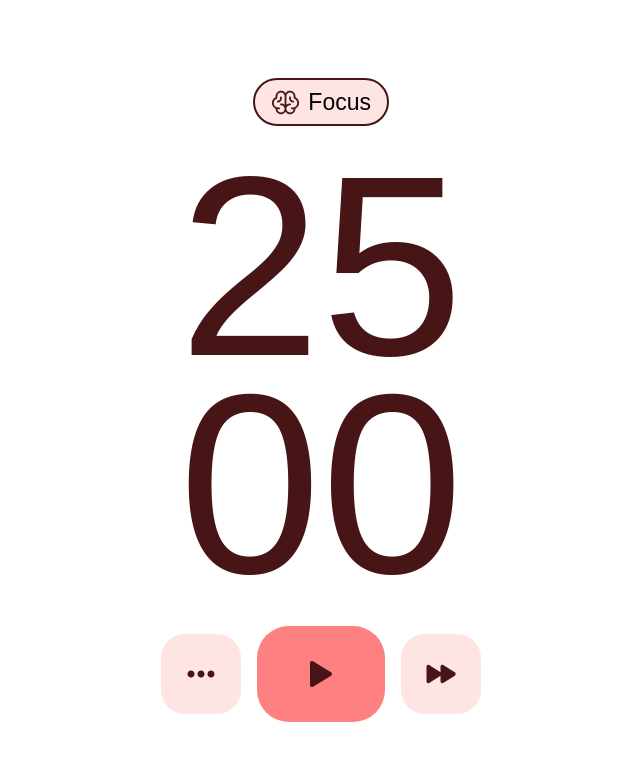
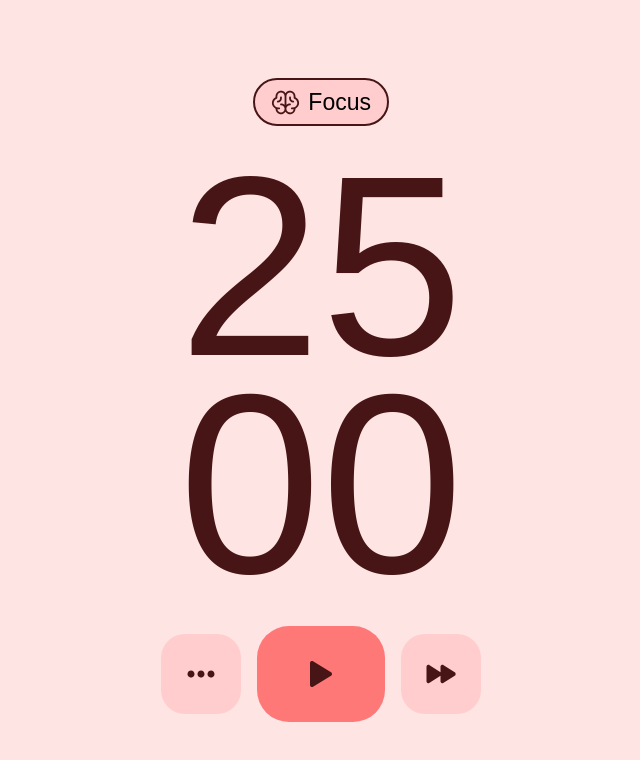
Before and after one commit to roman-mirzoian/pomodoro-timer, a React (Create React App) app: page / in a window 1280 px wide. Shown: the top 760 px of the page, without its empty margins (319-959 px from the left). Built offline with nearby package versions, Linux system fonts and the light colour scheme.

Commit message:
feat: add changing app status functionality, refactor code

```diff
--- a/src/components/ControlButtons.tsx
+++ b/src/components/ControlButtons.tsx
@@ -8,9 +8,12 @@ interface ControlButtonsProps {}
 
 // @renderOn
 const ControlButtons: FunctionComponent<ControlButtonsProps> = () => {
-  const { appState } = useAppSelector((state) => state.timerReducer);
-  const { changeAppState } = timerSlice.actions;
+  const { appState, appStatus, isShortBreakCompleted } = useAppSelector(
+    (state) => state.timerReducer
+  );
+  const { changeAppState, changeAppStatus } = timerSlice.actions;
   const dispatch = useAppDispatch();
+  console.log({ appStatus, isShortBreakCompleted });
 
   function handlePlayButtonClick() {
     if (appState === AppState.PAUSE || appState === AppState.STOP) {
@@ -22,22 +25,40 @@ const ControlButtons: FunctionComponent<ControlButtonsProps> = () => {
   }
 
   function handleNextButtonClick() {
+    if (appStatus === AppStatus.FOCUS && isShortBreakCompleted) {
+      dispatch(changeAppStatus(AppStatus.LONG_BREAK));
+    }
+    if (appStatus === AppStatus.FOCUS && !isShortBreakCompleted) {
+      dispatch(changeAppStatus(AppStatus.SHORT_BREAK));
+    }
+    if (
+      appStatus === AppStatus.SHORT_BREAK ||
+      appStatus === AppStatus.LONG_BREAK
+    ) {
+      dispatch(changeAppStatus(AppStatus.FOCUS));
+    }
+  }
 
-  }
+  function handleSettingButtonClick() {}
 
   return (
     <div className="flex items-center gap-x-4">
       <CommonButton
-        state={AppStatus.FOCUS}
+        appStatus={appStatus}
         buttonName={ButtonName.SETTINGS}
+        onClick={handleSettingButtonClick}
       />
       <CommonButton
         appState={appState}
-        state={AppStatus.FOCUS}
+        appStatus={appStatus}
         buttonName={ButtonName.PLAY}
         onClick={handlePlayButtonClick}
       />
-      <CommonButton state={AppStatus.FOCUS} buttonName={ButtonName.NEXT} />
+      <CommonButton
+        appStatus={appStatus}
+        buttonName={ButtonName.NEXT}
+        onClick={handleNextButtonClick}
+      />
     </div>
   );
 };
--- a/src/components/Pomodoro.tsx
+++ b/src/components/Pomodoro.tsx
@@ -1,9 +1,10 @@
-import { FunctionComponent } from "react";
+import { FC } from "react";
 import Status from "./Status";
 import Timer from "./Times";
 import ControlButtons from "./ControlButtons";
 import "../index.css";
-import { appBackground } from "../constants";
+import { useAppSelector } from "../hooks/redux";
+import { AppStatus } from "../types/types";
 
 // @cssOn
 const mainStyle =
@@ -13,14 +14,22 @@ const mainStyle =
 interface PomodoroProps {}
 
 // @renderOn
-const Pomodoro: FunctionComponent<PomodoroProps> = () => {
-  const state = "focus";
+const Pomodoro: FC<PomodoroProps> = () => {
+  const { appStatus } = useAppSelector((state) => state.timerReducer);
+
   let appBackgroundStyle;
-  switch (state) {
-    case "focus":
-      appBackgroundStyle = `${mainStyle} ${appBackground}`;
+  switch (appStatus) {
+    case AppStatus.FOCUS:
+      appBackgroundStyle = `${mainStyle} bg-focusBg`;
+      break;
+    case AppStatus.SHORT_BREAK:
+      appBackgroundStyle = `${mainStyle} bg-shortBreakBg`;
+      break;
+    case AppStatus.LONG_BREAK:
+      appBackgroundStyle = `${mainStyle} bg-longBreakBg`;
       break;
   }
+
   return (
     <div className={appBackgroundStyle}>
       <Status />
--- /dev/null
+++ b/src/ui/Buttons/ButtonsView.tsx
@@ -0,0 +1,67 @@
+export function PlayButtonView({ color }: { color: string }) {
+  return (
+    <svg
+      width="22"
+      height="26"
+      viewBox="0 0 22 26"
+      fill="none"
+      xmlns="http://www.w3.org/2000/svg"
+    >
+      <path
+        d="M22 13C21.9992 13.3439 21.9104 13.6818 21.7419 13.9816C21.5734 14.2814 21.3309 14.533 21.0375 14.7125L3.03749 25.7C2.73766 25.89 2.3914 25.9939 2.0365 26.0006C1.68159 26.0072 1.33169 25.9162 1.02499 25.7375C0.713758 25.5667 0.454302 25.3152 0.273924 25.0095C0.093547 24.7037 -0.00108208 24.355 -6.18584e-06 24V1.99996C-0.00108208 1.64496 0.093547 1.29623 0.273924 0.990471C0.454302 0.684709 0.713758 0.433218 1.02499 0.26246C1.33169 0.0837584 1.68159 -0.00725329 2.0365 -0.000640198C2.3914 0.00597289 2.73766 0.109956 3.03749 0.29996L21.0375 11.2875C21.3309 11.4669 21.5734 11.7185 21.7419 12.0183C21.9104 12.3181 21.9992 12.6561 22 13Z"
+        fill={color}
+      />
+    </svg>
+  );
+}
+
+export function PauseButtonView({ color }: { color: string }) {
+  return (
+    <svg
+      width="22"
+      height="24"
+      viewBox="0 0 22 24"
+      fill="none"
+      xmlns="http://www.w3.org/2000/svg"
+    >
+      <path
+        d="M22 2V22C22 22.5304 21.7893 23.0391 21.4142 23.4142C21.0391 23.7893 20.5304 24 20 24H15.5C14.9696 24 14.4609 23.7893 14.0858 23.4142C13.7107 23.0391 13.5 22.5304 13.5 22V2C13.5 1.46957 13.7107 0.960859 14.0858 0.585786C14.4609 0.210714 14.9696 0 15.5 0H20C20.5304 0 21.0391 0.210714 21.4142 0.585786C21.7893 0.960859 22 1.46957 22 2ZM6.5 0H2C1.46957 0 0.960859 0.210714 0.585786 0.585786C0.210714 0.960859 0 1.46957 0 2V22C0 22.5304 0.210714 23.0391 0.585786 23.4142C0.960859 23.7893 1.46957 24 2 24H6.5C7.03043 24 7.53914 23.7893 7.91421 23.4142C8.28929 23.0391 8.5 22.5304 8.5 22V2C8.5 1.46957 8.28929 0.960859 7.91421 0.585786C7.53914 0.210714 7.03043 0 6.5 0Z"
+        fill={color}
+      />
+    </svg>
+  );
+}
+
+export function NextButtonView({ color }: { color: string }) {
+  return (
+    <svg
+      width="30"
+      height="20"
+      viewBox="0 0 30 20"
+      fill="none"
+      xmlns="http://www.w3.org/2000/svg"
+    >
+      <path
+        d="M29.65 10.0001C29.6515 10.3353 29.5687 10.6656 29.4093 10.9604C29.2498 11.2553 29.0188 11.5054 28.7375 11.6876L17.5875 18.8501C17.2849 19.0462 16.935 19.1568 16.5747 19.1703C16.2144 19.1837 15.8571 19.0995 15.5408 18.9266C15.2244 18.7537 14.9607 18.4985 14.7774 18.188C14.5942 17.8774 14.4984 17.5232 14.5 17.1626V11.8376L3.58749 18.8501C3.28491 19.0462 2.93496 19.1568 2.57467 19.1703C2.21438 19.1837 1.85714 19.0995 1.54077 18.9266C1.2244 18.7537 0.960655 18.4985 0.777442 18.188C0.594229 17.8774 0.498364 17.5232 0.49999 17.1626V2.83763C0.498364 2.47709 0.594229 2.12282 0.777442 1.8123C0.960655 1.50177 1.2244 1.24655 1.54077 1.07364C1.85714 0.900722 2.21438 0.816543 2.57467 0.830009C2.93496 0.843475 3.28491 0.954083 3.58749 1.15013L14.5 8.16263V2.83763C14.4984 2.47709 14.5942 2.12282 14.7774 1.8123C14.9607 1.50177 15.2244 1.24655 15.5408 1.07364C15.8571 0.900722 16.2144 0.816543 16.5747 0.830009C16.935 0.843475 17.2849 0.954083 17.5875 1.15013L28.7375 8.31263C29.0188 8.4949 29.2498 8.74496 29.4093 9.03983C29.5687 9.3347 29.6515 9.66492 29.65 10.0001Z"
+        fill={color}
+      />
+    </svg>
+  );
+}
+
+export function SettingsButtonView({ color }: { color: string }) {
+  return (
+    <svg
+      width="28"
+      height="8"
+      viewBox="0 0 28 8"
+      fill="none"
+      xmlns="http://www.w3.org/2000/svg"
+    >
+      <path
+        d="M17.5 4C17.5 4.69223 17.2947 5.36892 16.9101 5.94449C16.5256 6.52007 15.9789 6.96867 15.3394 7.23357C14.6999 7.49848 13.9961 7.56779 13.3172 7.43275C12.6383 7.2977 12.0146 6.96435 11.5251 6.47487C11.0356 5.98539 10.7023 5.36175 10.5673 4.68281C10.4322 4.00388 10.5015 3.30015 10.7664 2.66061C11.0313 2.02107 11.4799 1.47444 12.0555 1.08986C12.6311 0.705271 13.3078 0.5 14 0.5C14.9272 0.503294 15.8156 0.873101 16.4712 1.52877C17.1269 2.18443 17.4967 3.07275 17.5 4ZM4 0.5C3.30777 0.5 2.63108 0.705271 2.0555 1.08986C1.47993 1.47444 1.03133 2.02107 0.766421 2.66061C0.501515 3.30015 0.432203 4.00388 0.567251 4.68281C0.702299 5.36175 1.03564 5.98539 1.52513 6.47487C2.01461 6.96435 2.63825 7.2977 3.31718 7.43275C3.99612 7.56779 4.69985 7.49848 5.33939 7.23357C5.97893 6.96867 6.52556 6.52007 6.91014 5.94449C7.29473 5.36892 7.5 4.69223 7.5 4C7.49671 3.07275 7.1269 2.18443 6.47123 1.52877C5.81557 0.873101 4.92724 0.503294 4 0.5ZM24 0.5C23.3078 0.5 22.6311 0.705271 22.0555 1.08986C21.4799 1.47444 21.0313 2.02107 20.7664 2.66061C20.5015 3.30015 20.4322 4.00388 20.5673 4.68281C20.7023 5.36175 21.0356 5.98539 21.5251 6.47487C22.0146 6.96435 22.6383 7.2977 23.3172 7.43275C23.9961 7.56779 24.6999 7.49848 25.3394 7.23357C25.9789 6.96867 26.5256 6.52007 26.9101 5.94449C27.2947 5.36892 27.5 4.69223 27.5 4C27.4967 3.07275 27.1269 2.18443 26.4712 1.52877C25.8156 0.873101 24.9272 0.503294 24 0.5Z"
+        fill={color}
+      />
+    </svg>
+  );
+}
--- a/src/ui/Buttons/CommonButton.module.css
+++ b/src/ui/Buttons/CommonButton.module.css
@@ -1,9 +1,11 @@
-.focusMainBackground {
-  background: rgba(255, 76, 76, 0.15);
-  border-radius: 24px;
+.focusPlayBackground {
+  background: rgba(255, 76, 76, 0.71);
 }
 
-.focusPlayBackground {
-  background: rgba(255, 76, 76, 0.71);
-  border-radius: 32px;
+.shortBreakPlayBackground {
+  background: rgba(77, 218, 110, 0.62);
 }
+
+.longBreakPlayBackground {
+  background: rgba(76, 172, 255, 0.62);
+}
--- a/src/ui/Buttons/CommonButton.tsx
+++ b/src/ui/Buttons/CommonButton.tsx
@@ -1,38 +1,95 @@
-import { FunctionComponent } from "react";
+import { FC } from "react";
 import { AppState, ButtonName, AppStatus } from "../../types/types";
 import styles from "./CommonButton.module.css";
 import { ITEM_COLORS } from "../../constants";
+import {
+  NextButtonView,
+  PauseButtonView,
+  PlayButtonView,
+  SettingsButtonView,
+} from "./ButtonsView";
 
 // @cssOn
-const playBtnStyle = "w-[128px] h-[96px] flex justify-center items-center";
-const mainBtnStyle = "w-[80px] h-[80px] flex justify-center items-center";
+const playBtnStyle =
+  "w-[128px] h-[96px] flex justify-center items-center rounded-[32px]";
+const mainBtnStyle =
+  "w-[80px] h-[80px] flex justify-center items-center rounded-[24px]";
 // @cssOff
 
 // @typesOn
 interface CommonButtonProps {
   appState?: AppState;
-  state: AppStatus.FOCUS;
+  appStatus: AppStatus;
   buttonName: ButtonName;
   onClick?: () => void;
 }
 // @typesOff
 
 // @renderOn
-const CommonButton: FunctionComponent<CommonButtonProps> = ({
+const CommonButton: FC<CommonButtonProps> = ({
   appState,
-  state,
+  appStatus,
   buttonName,
   onClick,
 }) => {
-  let buttonColor, btnStyle, buttonComponent;
-  console.log(appState);
+  const { buttonColor, backgroundColor } = getComponentColors(
+    appStatus,
+    buttonName
+  );
+  const { buttonComponent, componentStyle } = getComponentView({
+    buttonName,
+    appState,
+    buttonColor,
+    backgroundColor,
+  });
+  console.log(componentStyle);
 
-  switch (state) {
+  return (
+    <button className={componentStyle} onClick={onClick}>
+      {buttonComponent}
+    </button>
+  );
+};
+// renderOff
+
+function getComponentColors(appStatus: AppStatus, buttonName: ButtonName) {
+  let isButtonNamePlay: boolean = buttonName === ButtonName.PLAY;
+  let buttonColor, backgroundColor;
+  switch (appStatus) {
     case AppStatus.FOCUS:
       buttonColor = ITEM_COLORS.focus;
-      btnStyle = styles.focusBackground;
+      backgroundColor = isButtonNamePlay
+        ? styles.focusPlayBackground
+        : "bg-focusBg";
+      break;
+    case AppStatus.SHORT_BREAK:
+      buttonColor = ITEM_COLORS.shortBreak;
+      backgroundColor = isButtonNamePlay
+        ? styles.shortBreakPlayBackground
+        : "bg-shortBreakBg";
+      break;
+    case AppStatus.LONG_BREAK:
+      buttonColor = ITEM_COLORS.longBreak;
+      backgroundColor = isButtonNamePlay
+        ? styles.longBreakPlayBackground
+        : "bg-longBreakBg";
       break;
   }
+  return { buttonColor, backgroundColor };
+}
+
+function getComponentView({
+  buttonName,
+  appState,
+  buttonColor,
+  backgroundColor,
+}: {
+  buttonName: ButtonName;
+  appState?: AppState;
+  buttonColor: string;
+  backgroundColor: string;
+}) {
+  let buttonComponent, componentStyle;
   switch (buttonName) {
     case ButtonName.PLAY:
       buttonComponent =
@@ -41,92 +98,18 @@ const CommonButton: FunctionComponent<CommonButtonProps> = ({
         ) : (
           <PlayButtonView color={buttonColor} />
         );
-      btnStyle = `${styles.focusPlayBackground} ${playBtnStyle}`;
+      componentStyle = `${playBtnStyle} ${backgroundColor}`;
       break;
     case ButtonName.NEXT:
       buttonComponent = <NextButtonView color={buttonColor} />;
-      btnStyle = `${styles.focusMainBackground} ${mainBtnStyle}`;
+      componentStyle = `${mainBtnStyle} ${backgroundColor}`;
       break;
     case ButtonName.SETTINGS:
       buttonComponent = <SettingsButtonView color={buttonColor} />;
-      btnStyle = `${styles.focusMainBackground} ${mainBtnStyle}`;
+      componentStyle = `${mainBtnStyle} ${backgroundColor}`;
       break;
   }
-
-  return (
-    <button className={btnStyle} onClick={onClick}>
-      {buttonComponent}
-    </button>
-  );
-};
-// renderOff
-
-function PlayButtonView({ color }: { color: string }) {
-  return (
-    <svg
-      width="22"
-      height="26"
-      viewBox="0 0 22 26"
-      fill="none"
-      xmlns="http://www.w3.org/2000/svg"
-    >
-      <path
-        d="M22 13C21.9992 13.3439 21.9104 13.6818 21.7419 13.9816C21.5734 14.2814 21.3309 14.533 21.0375 14.7125L3.03749 25.7C2.73766 25.89 2.3914 25.9939 2.0365 26.0006C1.68159 26.0072 1.33169 25.9162 1.02499 25.7375C0.713758 25.5667 0.454302 25.3152 0.273924 25.0095C0.093547 24.7037 -0.00108208 24.355 -6.18584e-06 24V1.99996C-0.00108208 1.64496 0.093547 1.29623 0.273924 0.990471C0.454302 0.684709 0.713758 0.433218 1.02499 0.26246C1.33169 0.0837584 1.68159 -0.00725329 2.0365 -0.000640198C2.3914 0.00597289 2.73766 0.109956 3.03749 0.29996L21.0375 11.2875C21.3309 11.4669 21.5734 11.7185 21.7419 12.0183C21.9104 12.3181 21.9992 12.6561 22 13Z"
-        fill={color}
-      />
-    </svg>
-  );
-}
-
-function PauseButtonView({ color }: { color: string }) {
-  return (
-    <svg
-      width="22"
-      height="24"
-      viewBox="0 0 22 24"
-      fill="none"
-      xmlns="http://www.w3.org/2000/svg"
-    >
-      <path
-        d="M22 2V22C22 22.5304 21.7893 23.0391 21.4142 23.4142C21.0391 23.7893 20.5304 24 20 24H15.5C14.9696 24 14.4609 23.7893 14.0858 23.4142C13.7107 23.0391 13.5 22.5304 13.5 22V2C13.5 1.46957 13.7107 0.960859 14.0858 0.585786C14.4609 0.210714 14.9696 0 15.5 0H20C20.5304 0 21.0391 0.210714 21.4142 0.585786C21.7893 0.960859 22 1.46957 22 2ZM6.5 0H2C1.46957 0 0.960859 0.210714 0.585786 0.585786C0.210714 0.960859 0 1.46957 0 2V22C0 22.5304 0.210714 23.0391 0.585786 23.4142C0.960859 23.7893 1.46957 24 2 24H6.5C7.03043 24 7.53914 23.7893 7.91421 23.4142C8.28929 23.0391 8.5 22.5304 8.5 22V2C8.5 1.46957 8.28929 0.960859 7.91421 0.585786C7.53914 0.210714 7.03043 0 6.5 0Z"
-        fill={color}
-      />
-    </svg>
-  );
-}
-
-function NextButtonView({ color }: { color: string }) {
-  return (
-    <svg
-      width="30"
-      height="20"
-      viewBox="0 0 30 20"
-      fill="none"
-      xmlns="http://www.w3.org/2000/svg"
-    >
-      <path
-        d="M29.65 10.0001C29.6515 10.3353 29.5687 10.6656 29.4093 10.9604C29.2498 11.2553 29.0188 11.5054 28.7375 11.6876L17.5875 18.8501C17.2849 19.0462 16.935 19.1568 16.5747 19.1703C16.2144 19.1837 15.8571 19.0995 15.5408 18.9266C15.2244 18.7537 14.9607 18.4985 14.7774 18.188C14.5942 17.8774 14.4984 17.5232 14.5 17.1626V11.8376L3.58749 18.8501C3.28491 19.0462 2.93496 19.1568 2.57467 19.1703C2.21438 19.1837 1.85714 19.0995 1.54077 18.9266C1.2244 18.7537 0.960655 18.4985 0.777442 18.188C0.594229 17.8774 0.498364 17.5232 0.49999 17.1626V2.83763C0.498364 2.47709 0.594229 2.12282 0.777442 1.8123C0.960655 1.50177 1.2244 1.24655 1.54077 1.07364C1.85714 0.900722 2.21438 0.816543 2.57467 0.830009C2.93496 0.843475 3.28491 0.954083 3.58749 1.15013L14.5 8.16263V2.83763C14.4984 2.47709 14.5942 2.12282 14.7774 1.8123C14.9607 1.50177 15.2244 1.24655 15.5408 1.07364C15.8571 0.900722 16.2144 0.816543 16.5747 0.830009C16.935 0.843475 17.2849 0.954083 17.5875 1.15013L28.7375 8.31263C29.0188 8.4949 29.2498 8.74496 29.4093 9.03983C29.5687 9.3347 29.6515 9.66492 29.65 10.0001Z"
-        fill={color}
-      />
-    </svg>
-  );
-}
-
-function SettingsButtonView({ color }: { color: string }) {
-  return (
-    <svg
-      width="28"
-      height="8"
-      viewBox="0 0 28 8"
-      fill="none"
-      xmlns="http://www.w3.org/2000/svg"
-    >
-      <path
-        d="M17.5 4C17.5 4.69223 17.2947 5.36892 16.9101 5.94449C16.5256 6.52007 15.9789 6.96867 15.3394 7.23357C14.6999 7.49848 13.9961 7.56779 13.3172 7.43275C12.6383 7.2977 12.0146 6.96435 11.5251 6.47487C11.0356 5.98539 10.7023 5.36175 10.5673 4.68281C10.4322 4.00388 10.5015 3.30015 10.7664 2.66061C11.0313 2.02107 11.4799 1.47444 12.0555 1.08986C12.6311 0.705271 13.3078 0.5 14 0.5C14.9272 0.503294 15.8156 0.873101 16.4712 1.52877C17.1269 2.18443 17.4967 3.07275 17.5 4ZM4 0.5C3.30777 0.5 2.63108 0.705271 2.0555 1.08986C1.47993 1.47444 1.03133 2.02107 0.766421 2.66061C0.501515 3.30015 0.432203 4.00388 0.567251 4.68281C0.702299 5.36175 1.03564 5.98539 1.52513 6.47487C2.01461 6.96435 2.63825 7.2977 3.31718 7.43275C3.99612 7.56779 4.69985 7.49848 5.33939 7.23357C5.97893 6.96867 6.52556 6.52007 6.91014 5.94449C7.29473 5.36892 7.5 4.69223 7.5 4C7.49671 3.07275 7.1269 2.18443 6.47123 1.52877C5.81557 0.873101 4.92724 0.503294 4 0.5ZM24 0.5C23.3078 0.5 22.6311 0.705271 22.0555 1.08986C21.4799 1.47444 21.0313 2.02107 20.7664 2.66061C20.5015 3.30015 20.4322 4.00388 20.5673 4.68281C20.7023 5.36175 21.0356 5.98539 21.5251 6.47487C22.0146 6.96435 22.6383 7.2977 23.3172 7.43275C23.9961 7.56779 24.6999 7.49848 25.3394 7.23357C25.9789 6.96867 26.5256 6.52007 26.9101 5.94449C27.2947 5.36892 27.5 4.69223 27.5 4C27.4967 3.07275 27.1269 2.18443 26.4712 1.52877C25.8156 0.873101 24.9272 0.503294 24 0.5Z"
-        fill={color}
-      />
-    </svg>
-  );
+  return { buttonComponent, componentStyle };
 }
 
 export default CommonButton;
```
Also changed, not shown: src/store/reducers/TimerSlice.ts (+19 -25 lines), src/types/types.ts (+13 -0 lines).
